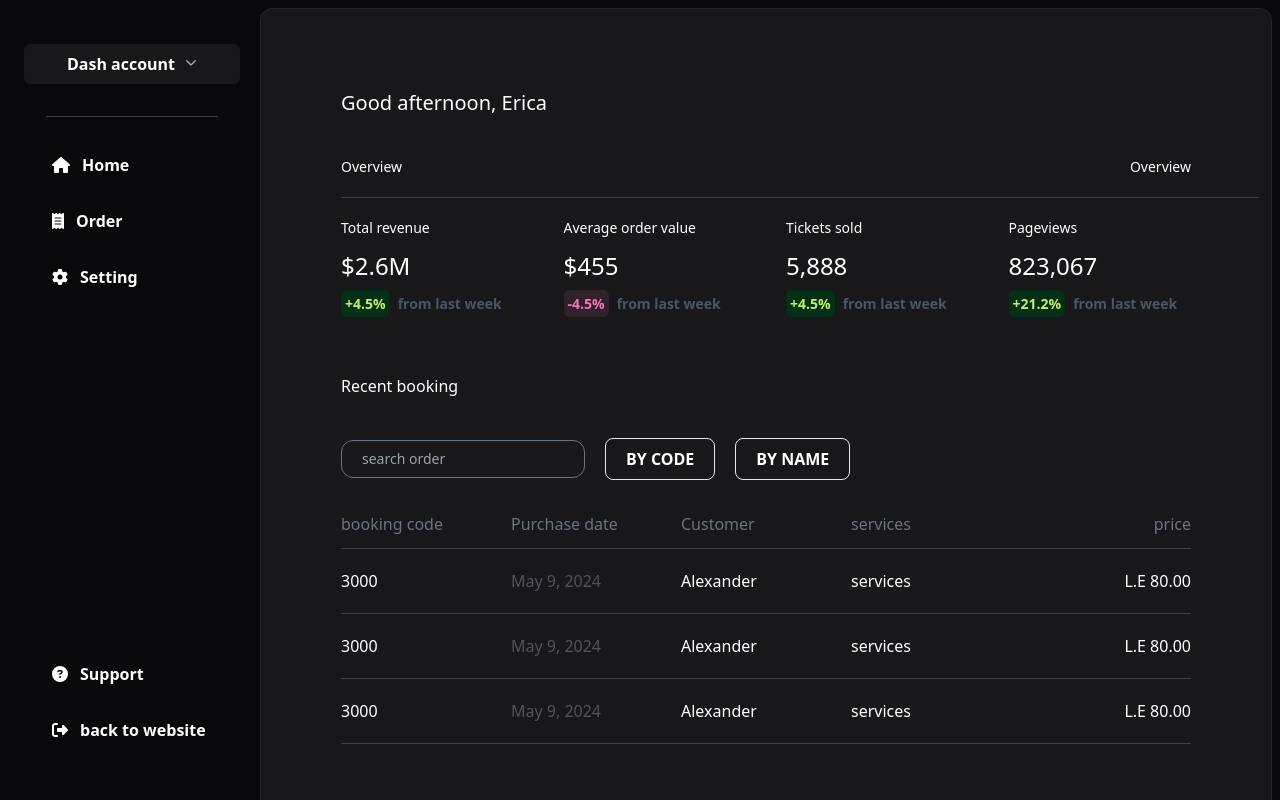
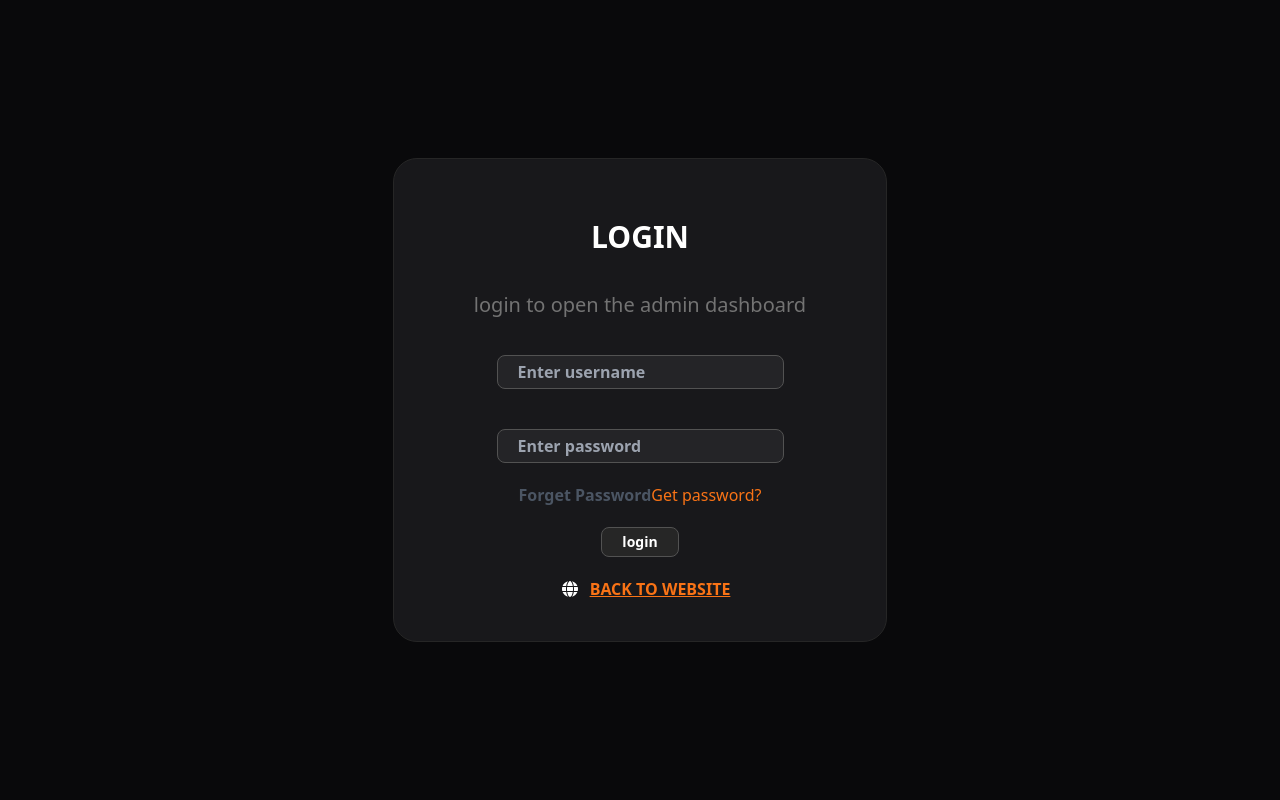
Before and after one commit to fares12358/BookingDentist, a React (Create React App) app: page /dashboard in a window 1280 px wide. Built offline with nearby package versions, Linux system fonts and the light colour scheme; the HTML template or start-up script is replaced by a standard one.

Commit message:
add the accound sign dashboard

```diff
--- a/src/components/AuthContext.js
+++ b/src/components/AuthContext.js
@@ -4,11 +4,12 @@ import Dashhome from './Dashhome';
 const AuthContext = createContext();
 export const AuthProvider = ({ children }) => {
   const [dahpage, setdahpage] = useState(<Dashhome />);
+  const [dashsing, setdashsign] = useState(false);
 
 
 
   return (
-    <AuthContext.Provider value={{dahpage,setdahpage}}>
+    <AuthContext.Provider value={{dahpage,setdahpage,dashsing, setdashsign}}>
       {children}
     </AuthContext.Provider>
   );
--- a/src/components/Bookinglist.jsx
+++ b/src/components/Bookinglist.jsx
@@ -12,10 +12,10 @@ const Bookinglist = () => {
             placeholder="search order"
           />
           <div className="filter my-5 ">
-            <button className="bg-transparent border font-bold uppercase text-white focus:bg-white focus:text-black md:px-5 px-2 md:py-2 py-1 md:ml-5 rounded-md md:rounded-lg text-sm md:text-base ">
+            <button className="bg-transparent border font-bold uppercase text-white focus:bg-white focus:text-black px-4 py-1 md:ml-5 rounded-md md:rounded-lg text-sm ">
               by code
             </button>
-            <button className="bg-transparent border font-bold uppercase text-white focus:bg-white focus:text-black md:px-5 px-2 md:py-2 py-1 ml-5 rounded-md md:rounded-lg text-sm md:text-base">
+            <button className="bg-transparent border font-bold uppercase text-white focus:bg-white focus:text-black px-4 py-1 ml-5 rounded-md md:rounded-lg text-sm">
               by name
             </button>
           </div>
--- /dev/null
+++ b/src/components/Dashaccount.jsx
@@ -0,0 +1,75 @@
+import React from 'react'
+
+const Dashaccount = () => {
+  return (
+    <>
+    <section className=' flex flex-col justify-start items-start'>
+      <h1 className='text-xl pb-10'>Account Details</h1>
+      <div className="w-full h-[1px] bg-zinc-700"></div>
+
+      <section className='w-full '>
+        <div className="grid grid-cols-1 w-full md:grid-cols-2 text-xl py-5">
+          <span className=''>name</span>
+          <span className='text-zinc-500'>fares</span>
+        </div>
+      <div className="w-full h-[1px] bg-zinc-700"></div>
+      <div className="grid grid-cols-1 w-full md:grid-cols-2 text-xl py-5">
+          <span className=''>start date</span>
+          <span className='text-zinc-500'>May 10,2020</span>
+        </div>
+      <div className="w-full h-[1px] bg-zinc-700"></div>
+      <div className="grid grid-cols-1 w-full md:grid-cols-2 text-xl py-5">
+          <span className=''>salary</span>
+          <span className='text-zinc-500'>5000</span>
+        </div>
+      <div className="w-full h-[1px] bg-zinc-700"></div>
+      <div className="grid grid-cols-1 w-full md:grid-cols-2 text-xl py-5">
+          <span className=''>Work Time</span>
+          <span className='text-zinc-500'>10am</span>
+        </div>
+      <div className="w-full h-[1px] bg-zinc-700"></div>
+      <div className="grid grid-cols-1 w-full md:grid-cols-2 text-xl py-5">
+          <span className=''>Work hours</span>
+          <span className='text-zinc-500'>8 h</span>
+        </div>
+      <div className="w-full h-[1px] bg-zinc-700"></div>
+      <div className="grid grid-cols-1 w-full md:grid-cols-2 text-xl py-5">
+          <span className=''>Jop title</span>
+          <span className='text-zinc-500'></span>
+        </div>
+      <div className="w-full h-[1px] bg-zinc-700"></div>
+      <div className="grid grid-cols-1 w-full md:grid-cols-2 text-xl py-5">
+          <span className=''>phone</span>
+          <span className='text-zinc-500'>01124711424</span>
+        </div>
+      <div className="w-full h-[1px] bg-zinc-700"></div>
+      <div className="grid grid-cols-1 w-full md:grid-cols-2 text-xl py-5">
+          <span className=''>address</span>
+          <span className='text-zinc-500'>cairo</span>
+        </div>
+      <div className="w-full h-[1px] bg-zinc-700"></div>
+      <div className="grid grid-cols-1 w-full md:grid-cols-2 text-xl py-5">
+          <span className=''>code</span>
+          <span className='text-zinc-500'>5050</span>
+        </div>
+      <div className="w-full h-[1px] bg-zinc-700"></div>
+      <div className="grid grid-cols-1 w-full md:grid-cols-2 text-xl py-5">
+          <span className=''>username</span>
+          <span className='text-zinc-500'>205008</span>
+        </div>
+      <div className="w-full h-[1px] bg-zinc-700"></div>
+      <div className="grid grid-cols-1 w-full md:grid-cols-2 text-xl py-5">
+          <span className=''>password</span>
+          <span className='text-zinc-500'>10203040 </span>
+        </div>
+      <div className="w-full h-[1px] bg-zinc-700"></div>
+
+
+      </section>
+
+    </section>
+    </>
+  )
+}
+
+export default Dashaccount
--- /dev/null
+++ b/src/components/Dashsign.jsx
@@ -0,0 +1,74 @@
+import React from "react";
+import { Link, useNavigate } from "react-router-dom";
+import { useAuth } from "./AuthContext";
+import { FontAwesomeIcon } from "@fortawesome/react-fontawesome";
+import { faGlobe } from "@fortawesome/free-solid-svg-icons";
+const Dashsign = () => {
+  const { setdashsign } = useAuth();
+
+  const login = (e) => {
+    e.preventDefault();
+    setdashsign(true);
+  };
+
+  const navigate = useNavigate();
+
+  const backToSite = () => {
+    navigate("/");
+  };
+
+
+  return (
+    <>
+      <div className="relative container-fluid w-full min-h-[100vh] bg-[#09090b] text-white flex justify-center items-center p-5">
+        <div className="font-bold bg-[rgb(24,24,27)] md:px-20 px-5 py-10 border border-neutral-800 flex flex-col justify-start items-center rounded-3xl">
+          <h1 className="md:text-3xl text-xl uppercase my-5">login</h1>
+          <p className="md:text-xl text-md my-4 font-light text-neutral-500">
+            login to open the admin dashboard
+          </p>
+          <form className=" w-full flex flex-col justify-start items-center ">
+            <input
+              type="text"
+              placeholder="Enter username"
+              className=" my-5 px-5 py-1 bg-[#242427] outline-none rounded-lg border border-neutral-600"
+            />
+            <input
+              type="password"
+              placeholder="Enter password"
+              className=" my-5 px-5 py-1 bg-[#242427] outline-none rounded-lg border border-neutral-600"
+            />
+            <div className="text-center">
+              <p className="text-base text-gray-600">
+                Forget Password
+                <Link
+                  href="#"
+                  title=""
+                  className="font-medium text-orange-500 transition-all duration-200 hover:text-orange-600 hover:underline"
+                >
+                  Get password?
+                </Link>
+              </p>
+            </div>
+            <button
+              className="md:px-5 px-3  py-1 mt-5 bg-neutral-800 rounded-lg border border-neutral-600 text-sm"
+              onClick={login}
+            >
+              login
+            </button>
+          </form>
+          <button
+            className="mt-5 uppercase text-orange-500 underline"
+            onClick={backToSite}
+          >
+            <span className="icon m-3 text-white">
+              <FontAwesomeIcon icon={faGlobe} />
+            </span>
+            back to website
+          </button>
+        </div>
+      </div>
+    </>
+  );
+};
+
+export default Dashsign;
--- a/src/main.css
+++ b/src/main.css
@@ -1,28 +1,27 @@
-*{
+* {
   margin: 0;
   padding: 0;
   box-sizing: border-box;
 }
-.pricing .active{
+.pricing .active {
   background: #fff;
 }
 
-.pricing .active div{
+.pricing .active div {
   color: #000;
 }
 
-.pricing .active p{
+.pricing .active p {
   color: #03ecc9;
   text-shadow: 1px 1px 2px black;
 }
 
-.pricing .active button{
+.pricing .active button {
   background: #000;
   color: #fff;
 }
 
-
-.plane div{
+.plane div {
   padding: 25px 40px;
   color: #fff;
   width: 100%;
@@ -32,7 +31,7 @@
   text-align: center;
   background: transparent;
 }
-.plane .first{
+.plane .first {
   border: none;
 }
 
@@ -43,8 +42,6 @@
   height: 0;
   width: 0;
 }
-
-
 
 /* Create a custom checkbox */
 .setting .checkmark {
@@ -81,7 +78,6 @@
   margin: -1px 10px 0px 10px;
   padding: 0px;
   box-sizing: border-box;
-
 }
 
 .setting .checkmark:after {
@@ -105,3 +101,23 @@
   transform: rotate(45deg);
   transition: all 500ms ease-in-out;
 }
+
+@media (min-width: 800px) {
+  /* Customize the scrollbar track */
+  ::-webkit-scrollbar {
+    width: 15px; /* Width of the scrollbar */
+  }
+
+  /* Customize the scrollbar thumb */
+  ::-webkit-scrollbar-thumb {
+    background-color: #18181b; /* Color of the thumb */
+    border-radius: 10px; /* Round corners */
+    border: 1px solid #262626;
+  }
+
+  /* Customize the scrollbar track */
+  ::-webkit-scrollbar-track {
+    background:transparent; /* Color of the track */
+    border-radius: 10px; /* Round corners */
+  }
+}
--- a/src/pages/DashBoard.jsx
+++ b/src/pages/DashBoard.jsx
@@ -6,15 +6,17 @@ import {
   faGear,
   faCircleQuestion,
   faCircleXmark,
-  faRightFromBracket,
+  faGlobe,
   faBars,
 } from "@fortawesome/free-solid-svg-icons";
 import { Menu, MenuButton, MenuItem, MenuItems } from "@headlessui/react";
 import { ChevronDownIcon } from "@heroicons/react/20/solid";
-import { Link, useNavigate } from "react-router-dom";
+import {useNavigate } from "react-router-dom";
 import Dashhome from "../components/Dashhome";
 import Bookinglist from "../components/Bookinglist";
 import DashSetting from "../components/DashSetting";
+import Dashsign from "../components/Dashsign";
+import Dashaccount from "../components/Dashaccount";
 import { useAuth } from "../components/AuthContext";
 const DashBoard = () => {
   // use context fro view
@@ -22,7 +24,13 @@ const DashBoard = () => {
   const [show, setShow] = useState(false);
   const { dahpage } = useAuth();
   const { setdahpage } = useAuth();
+  const { dashsing } = useAuth();
+  const { setdashsign } = useAuth();
 
+  const logout=(e)=>{
+    e.preventDefault();
+    setdashsign(false);
+  }
 
   const view = () => {
     setShow(true);
@@ -44,7 +52,8 @@ const DashBoard = () => {
 
   return (
     <>
-      <div className="relative container-fluid h-auto   bg-[#09090b] lg:pl-3 pl-0  flex justify-start">
+      {dashsing ? (
+        <div className="relative container-fluid h-auto bg-[#09090b] lg:pl-3 pl-0  flex justify-start">
           <section className={getSidebarClass()}>
             <section className="pt-8  w-full">
               <button
@@ -58,13 +67,13 @@ const DashBoard = () => {
               <Menu as="div" className="relative inline-block text-left w-full">
                 <div>
                   <MenuButton
-                  className="inline-flex w-full justify-center gap-x-1.5 rounded-md bg-[#18181b]
-                px-3 py-2 text-md text-white shadow-sm ring-1 ring-inset ring-transparent font-bold"
+                    className="inline-flex w-full justify-center gap-x-1.5 rounded-md bg-white
+                px-3 py-2 text-md text-black shadow-sm ring-1 ring-inset ring-transparent font-bold"
                   >
                     Dash account
                     <ChevronDownIcon
                       aria-hidden="true"
-                    className="-mr-1 h-5 w-5 text-gray-400"
+                      className="-mr-1 h-5 w-5 text-black "
                     />
                   </MenuButton>
                 </div>
@@ -75,44 +84,32 @@ const DashBoard = () => {
                 >
                   <div className="py-1">
                     <MenuItem>
-                    <Link
+                      <button
                         href="#"
-                      className="block px-4 py-2 text-sm text-white data-[focus]:bg-gray-100 data-[focus]:text-gray-900"
+                        className="block w-full px-4 py-2 text-left text-md text-white data-[focus]:bg-gray-100 data-[focus]:text-gray-900 rounded-md my-2"
+                        onClick={() => {
+                          setdahpage(<Dashaccount />);
+                        }}
                       >
-                      Account settings
-                    </Link>
+                        Account
+                      </button>
                     </MenuItem>
-                  <MenuItem>
-                    <Link
-                      href="#"
-                      className="block px-4 py-2 text-sm text-white data-[focus]:bg-gray-100 data-[focus]:text-gray-900"
-                    >
-                      Support
-                    </Link>
-                  </MenuItem>
-                  <MenuItem>
-                    <Link
-                      href="#"
-                      className="block px-4 py-2 text-sm text-white data-[focus]:bg-gray-100 data-[focus]:text-gray-900"
-                    >
-                      License
-                    </Link>
-                  </MenuItem>
-                  <form action="#" method="POST">
                     <MenuItem>
                       <button
                         type="submit"
-                        className="block w-full px-4 py-2 text-left text-sm text-white data-[focus]:bg-gray-100 data-[focus]:text-gray-900"
+                        className="block w-full px-4 py-2 text-left text-md text-white data-[focus]:bg-gray-100 data-[focus]:text-gray-900 rounded-md my-2"
+                        onClick={logout}
                       >
                         Sign out
                       </button>
                     </MenuItem>
-                  </form>
                   </div>
                 </MenuItems>
               </Menu>
             </section>
+
             <div className="w-[80%] h-[1px] mt-8 mx-auto bg-zinc-700"></div>
+
             <section className="pt-5 w-full">
               <div
                 className=" cursor-pointer p-4 hover:bg-[#18181b]  rounded-xl"
@@ -136,10 +133,12 @@ const DashBoard = () => {
                 </span>
                 Order
               </div>
-            <div className="cursor-pointer p-4 hover:bg-[#18181b]  rounded-xl"
+              <div
+                className="cursor-pointer p-4 hover:bg-[#18181b]  rounded-xl"
                 onClick={() => {
                   setdahpage(<DashSetting />);
-            }}>
+                }}
+              >
                 <span className="icon m-3">
                   <FontAwesomeIcon icon={faGear} />
                 </span>
@@ -158,7 +157,7 @@ const DashBoard = () => {
                 onClick={backToSite}
               >
                 <span className="icon m-3">
-                <FontAwesomeIcon icon={faRightFromBracket} />
+                  <FontAwesomeIcon icon={faGlobe} />
                 </span>
                 back to website
               </div>
@@ -177,6 +176,9 @@ const DashBoard = () => {
             </section>
           </section>
         </div>
+      ) : (
+        <Dashsign/>
+      )}
     </>
   );
 };
```
Lines whose indentation alone changed are shown as unchanged.
